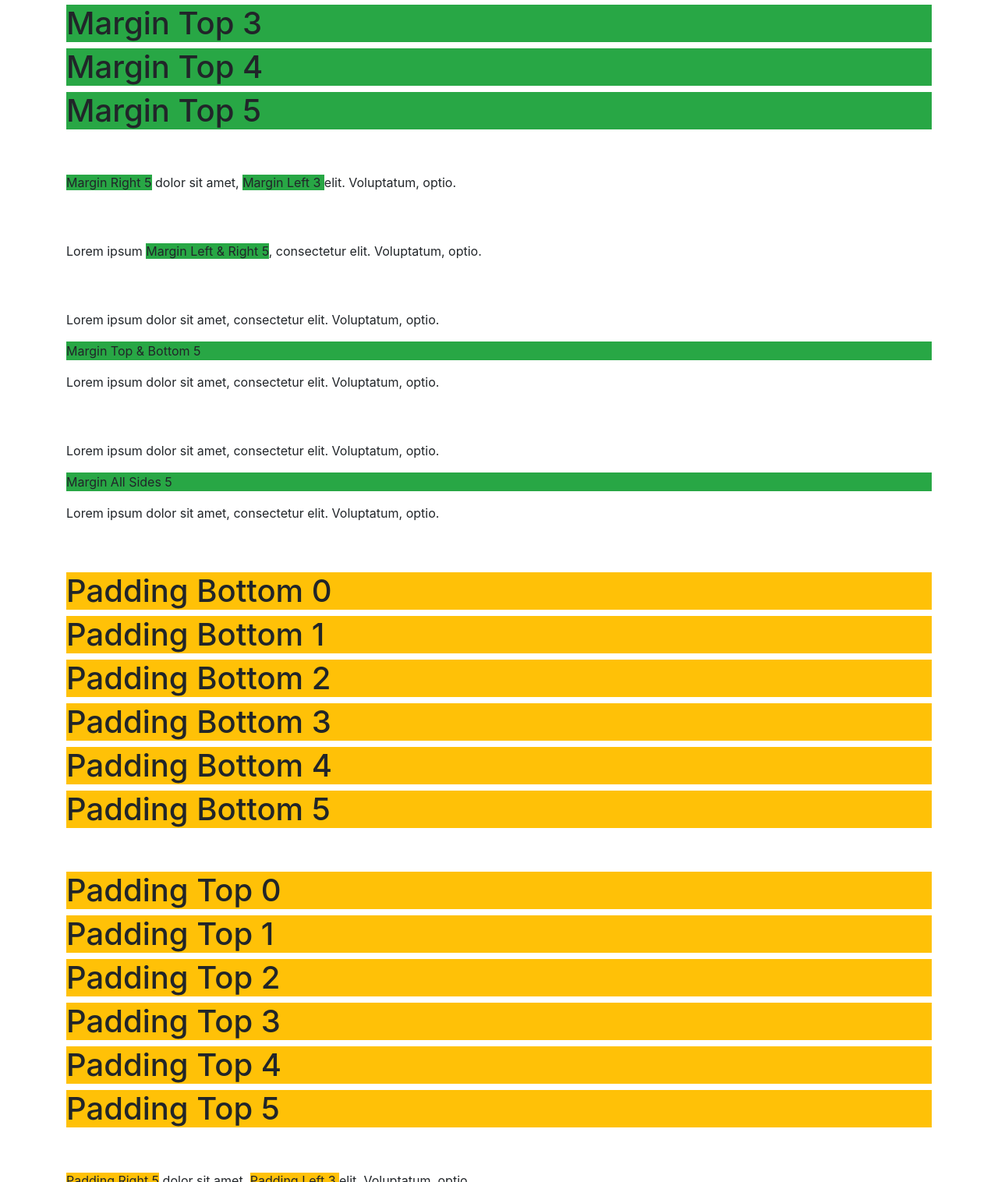
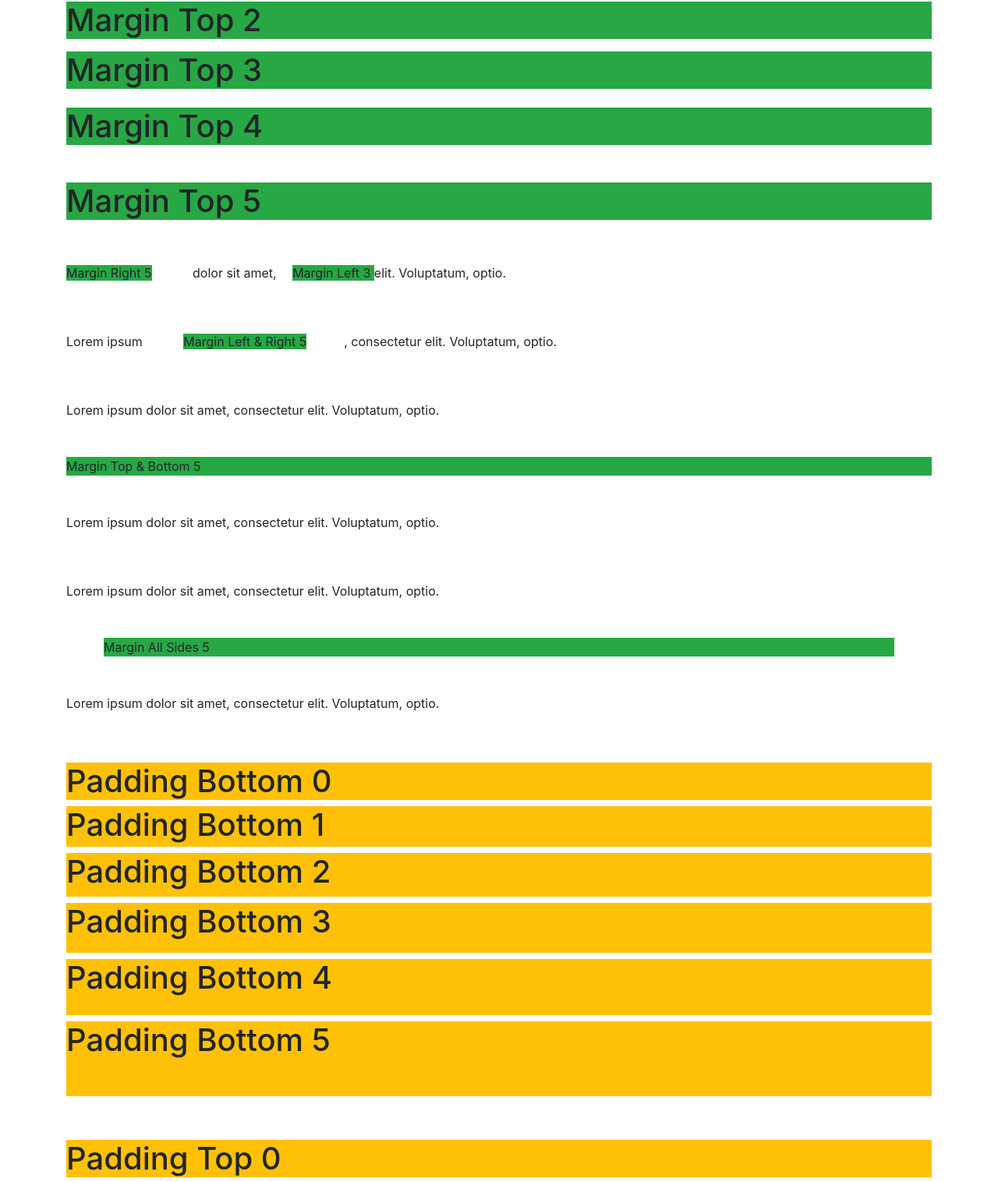
Before and after one commit to iamJakeRobbins/bootstrap_udemy, a website: page bootstrap_sandbox/2_6_spacing.html in a window 1280 px wide. Shown: the part 751-2267 px from the top of the page at 78% size. Drawn offline with nearby package versions, Linux system fonts and the light colour scheme.

Commit message:
padding and margins

```diff
--- a/bootstrap_sandbox/2_6_spacing.html
+++ b/bootstrap_sandbox/2_6_spacing.html
@@ -88,45 +88,45 @@
         <!--###################START HERE####################-->
 
         <!-- MB MARGIN BOTTOM -->
-        <h1 class="bg-success">Margin Bottom 0</h1>
-        <h1 class="bg-success">Margin Bottom 1</h1>
-        <h1 class="bg-success">Margin Bottom 2</h1>
-        <h1 class="bg-success">Margin Bottom 3</h1>
-        <h1 class="bg-success">Margin Bottom 4</h1>
-        <h1 class="bg-success">Margin Bottom 5</h1>
+        <h1 class="mb-0 bg-success">Margin Bottom 0</h1>
+        <h1 class="mb-1 bg-success">Margin Bottom 1</h1>
+        <h1 class="mb-2 bg-success">Margin Bottom 2</h1>
+        <h1 class="mb-3 bg-success">Margin Bottom 3</h1>
+        <h1 class="mb-4 bg-success">Margin Bottom 4</h1>
+        <h1 class="mb-5 bg-success">Margin Bottom 5</h1>
 
         <br>
         <br>
 
         <!-- MT MARGIN TOP -->
-        <h1 class="bg-success">Margin Top 0</h1>
-        <h1 class="bg-success">Margin Top 1</h1>
-        <h1 class="bg-success">Margin Top 2</h1>
-        <h1 class="bg-success">Margin Top 3</h1>
-        <h1 class="bg-success">Margin Top 4</h1>
-        <h1 class="bg-success">Margin Top 5</h1>
+        <h1 class="mt-0 bg-success">Margin Top 0</h1>
+        <h1 class="mt-1 bg-success">Margin Top 1</h1>
+        <h1 class="mt-2 bg-success">Margin Top 2</h1>
+        <h1 class="mt-3 bg-success">Margin Top 3</h1>
+        <h1 class="mt-4 bg-success">Margin Top 4</h1>
+        <h1 class="mt-5 bg-success">Margin Top 5</h1>
 
         <br>
         <br>
 
         <!-- ML & MR -->
         <p>
-            <span class="bg-success">Margin Right 5</span> dolor sit amet,
-            <span class="bg-success">Margin Left 3 </span> elit. Voluptatum, optio.</p>
+            <span class="mr-5 bg-success">Margin Right 5</span> dolor sit amet,
+            <span class="ml-3 bg-success">Margin Left 3 </span> elit. Voluptatum, optio.</p>
 
         <br>
         <br>
 
         <!-- MX MARGIN LEFT RIGHT -->
         <p>Lorem ipsum
-            <span class="bg-success">Margin Left & Right 5</span>, consectetur elit. Voluptatum, optio.</p>
+            <span class="mx-5 bg-success">Margin Left & Right 5</span>, consectetur elit. Voluptatum, optio.</p>
 
         <br>
         <br>
 
         <!-- MY  MARGIN TOP BOTTOM -->
         <p>Lorem ipsum dolor sit amet, consectetur elit. Voluptatum, optio.</p>
-        <p class="bg-success">Margin Top & Bottom 5</p>
+        <p class="my-5 bg-success">Margin Top & Bottom 5</p>
         <p>Lorem ipsum dolor sit amet, consectetur elit. Voluptatum, optio.</p>
 
         <br>
@@ -134,57 +134,57 @@
 
         <!-- BLANK - ALL SIDES -->
         <p>Lorem ipsum dolor sit amet, consectetur elit. Voluptatum, optio.</p>
-        <p class="bg-success">Margin All Sides 5</p>
+        <p class="m-5 bg-success">Margin All Sides 5</p>
         <p>Lorem ipsum dolor sit amet, consectetur elit. Voluptatum, optio.</p>
 
         <br>
         <br>
 
         <!-- PB PADDING BOTTOM -->
-        <h1 class="bg-warning">Padding Bottom 0</h1>
-        <h1 class="bg-warning">Padding Bottom 1</h1>
-        <h1 class="bg-warning">Padding Bottom 2</h1>
-        <h1 class="bg-warning">Padding Bottom 3</h1>
-        <h1 class="bg-warning">Padding Bottom 4</h1>
-        <h1 class="bg-warning">Padding Bottom 5</h1>
+        <h1 class="pb-0 bg-warning">Padding Bottom 0</h1>
+        <h1 class="pb-1 bg-warning">Padding Bottom 1</h1>
+        <h1 class="pb-2 bg-warning">Padding Bottom 2</h1>
+        <h1 class="pb-3 bg-warning">Padding Bottom 3</h1>
+        <h1 class="pb-4 bg-warning">Padding Bottom 4</h1>
+        <h1 class="pb-5 bg-warning">Padding Bottom 5</h1>
 
         <br>
         <br>
 
         <!-- PT PADDING TOP -->
-        <h1 class="bg-warning">Padding Top 0</h1>
-        <h1 class="bg-warning">Padding Top 1</h1>
-        <h1 class="bg-warning">Padding Top 2</h1>
-        <h1 class="bg-warning">Padding Top 3</h1>
-        <h1 class="bg-warning">Padding Top 4</h1>
-        <h1 class="bg-warning">Padding Top 5</h1>
+        <h1 class="pt-0 bg-warning">Padding Top 0</h1>
+        <h1 class="pt-1 bg-warning">Padding Top 1</h1>
+        <h1 class="pt-2 bg-warning">Padding Top 2</h1>
+        <h1 class="pt-3 bg-warning">Padding Top 3</h1>
+        <h1 class="pt-4 bg-warning">Padding Top 4</h1>
+        <h1 class="pt-5 bg-warning">Padding Top 5</h1>
 
         <br>
         <br>
 
         <!-- PL & PR -->
         <p>
-            <span class="bg-warning">Padding Right 5</span> dolor sit amet,
-            <span class="bg-warning">Padding Left 3 </span> elit. Voluptatum, optio.</p>
+            <span class="pr-5 bg-warning">Padding Right 5</span> dolor sit amet,
+            <span class="pl-5 bg-warning">Padding Left 3 </span> elit. Voluptatum, optio.</p>
 
         <br>
         <br>
 
         <!-- PX PADDING LEFT RIGHT -->
         <p>Lorem ipsum
-            <span class="bg-warning">Padding Left & Right 5</span>, consectetur elit. Voluptatum, optio.</p>
+            <span class="px-5 bg-warning">Padding Left & Right 5</span>, consectetur elit. Voluptatum, optio.</p>
 
         <br>
         <br>
 
         <!-- PY  PADDING TOP BOTTOM -->
-        <p class="bg-warning">Padding Top & Bottom 5</p>
+        <p class="py-5 bg-warning">Padding Top & Bottom 5</p>
 
         <br>
         <br>
 
         <!-- ALL SIDES -->
-        <p class="bg-warning">Padding All Sides 5</p>
+        <p class="p-5 bg-warning">Padding All Sides 5</p>
 
         <!-- HORIZONTAL CENTERING -->
         <div class="bg-info" style="width: 200px;">
```
